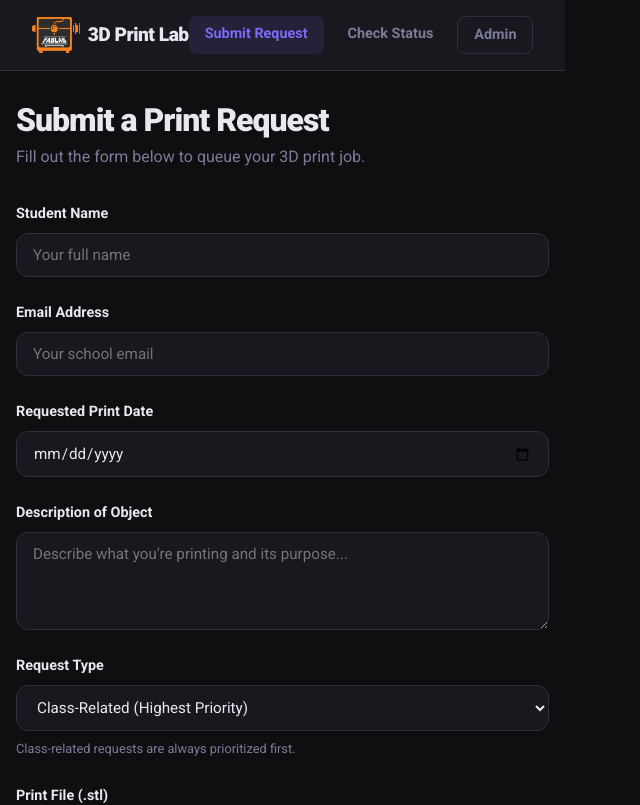
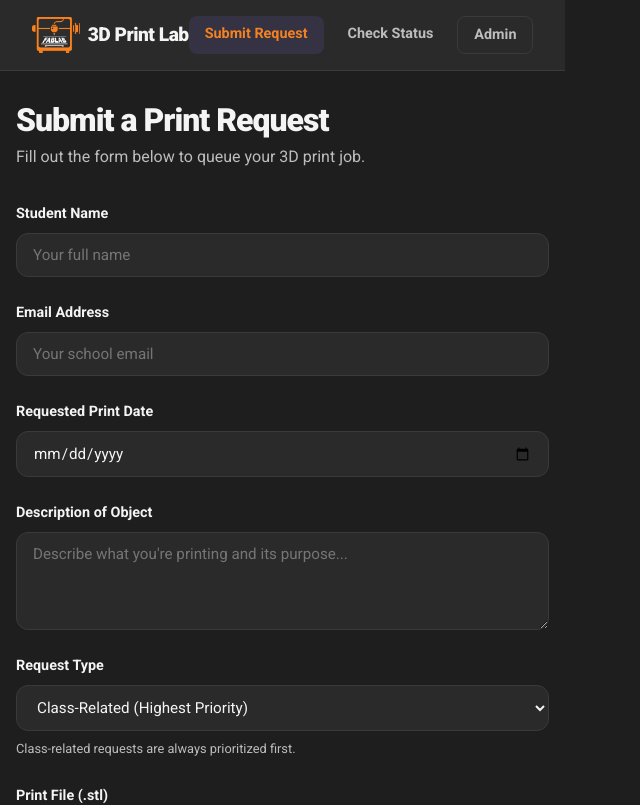
Before and after one commit to bngu3/3d-print-lab, a React (Vite) app in the folder frontend/: page / in a window 1280 px wide. Shown: the top 805 px of the page, without its empty margins (0-640 px from the left). Built offline with nearby package versions, Linux system fonts and the light colour scheme; the HTML template or start-up script is replaced by a standard one.

Commit message:
Update color scheme to FabLab brand colors

```diff
--- a/frontend/src/App.css
+++ b/frontend/src/App.css
@@ -4,14 +4,14 @@
 *, *::before, *::after { box-sizing: border-box; margin: 0; padding: 0; }
 
 :root {
-  --bg: #0f0f12;
-  --surface: #18181f;
-  --surface2: #222230;
-  --border: #2e2e3e;
-  --text: #e8e8f0;
-  --text-muted: #7c7c9a;
-  --accent: #7c6af7;
-  --accent-hover: #9b8bff;
+  --bg: #1E1E1E;
+  --surface: #2A2A2A;
+  --surface2: #333333;
+  --border: #3a3a3a;
+  --text: #F4F4F4;
+  --text-muted: #BDBDBD;
+  --accent: #F58220;
+  --accent-hover: #2D9CDB;
   --red: #ef4444;
   --yellow: #f59e0b;
   --green: #10b981;
```
